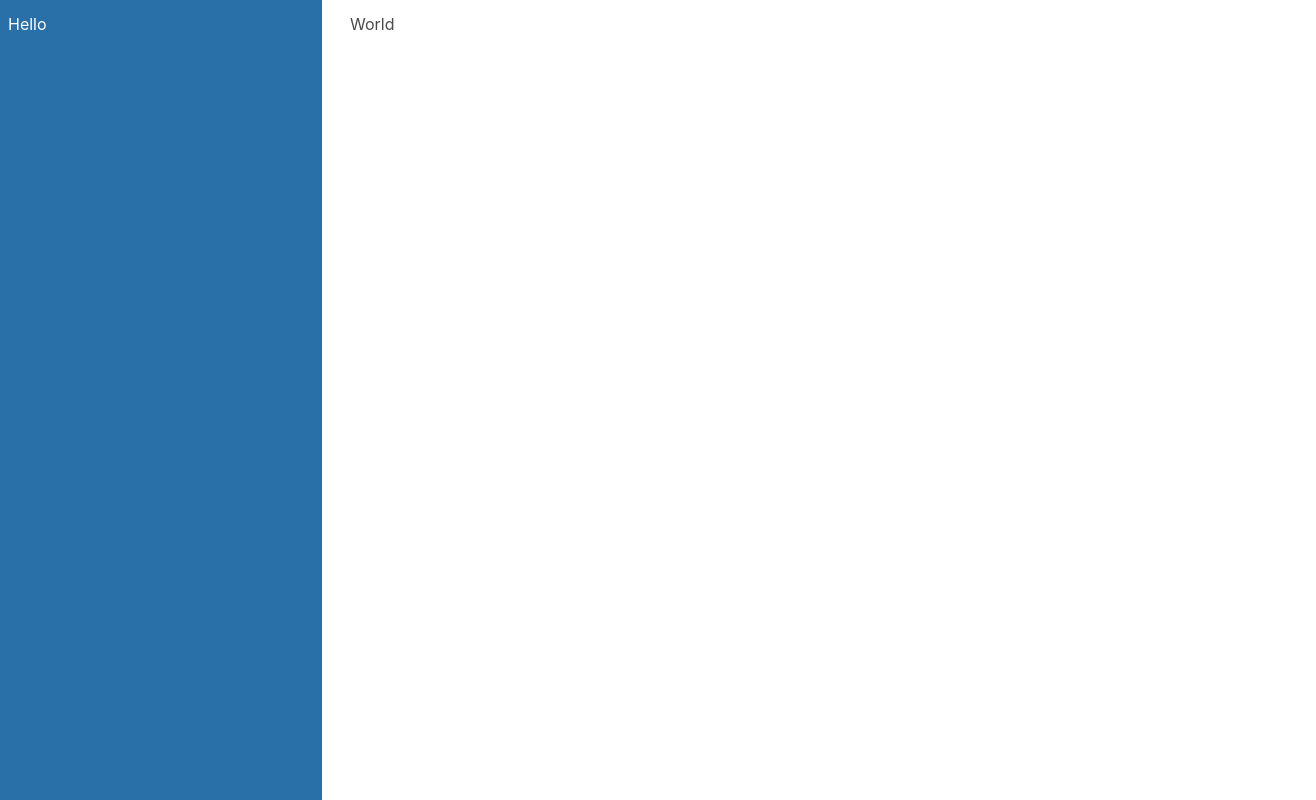
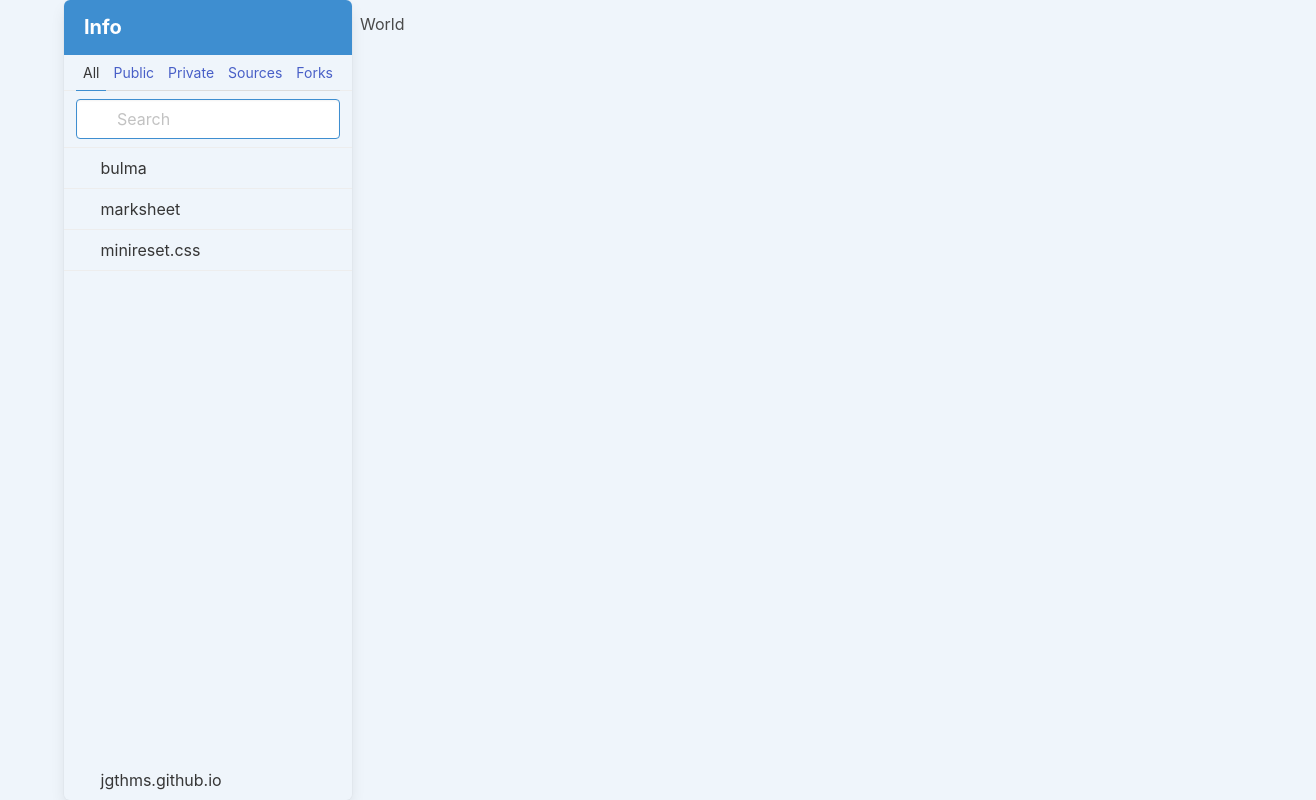
Before and after one commit to impeterk/tinyReddit, a React (Vite) app: page / in a window 1280 px wide. Shown: the whole page, 1316 px wide, since content can reach past the window. Built offline with nearby package versions, Linux system fonts and the light colour scheme.

Commit message:
added basic panel and navbar for desktop and mobile

```diff
--- a/index.html
+++ b/index.html
@@ -1,5 +1,5 @@
 <!DOCTYPE html>
-<html lang="en" class="m-0">
+<html lang="en" class="m-0 has-background-info-light">
   <head>
     <meta charset="UTF-8" />
     <link rel="icon" type="image/svg+xml" href="/r2r.svg" />
--- a/src/App.jsx
+++ b/src/App.jsx
@@ -1,12 +1,12 @@
+import Root from "./views/Root"
 import { Route, createRoutesFromElements, createBrowserRouter, RouterProvider } from "react-router-dom"
 
+const appRouter = createBrowserRouter(createRoutesFromElements(
+    <Route path="/" element={<Root />}></Route>
+))
 
 export default function App() {
     return (
-            <div className="contianer is-max-desktop my-0 columns">
-                <div id="only-desktop" className="column mx-2 hero is-fullheight is-info is-3 has-background-info-dark"><h1>Hello</h1></div>
-                <div id="only-mobile" className="column mx-2 hero is-info is-full is-3 has-background-info-dark"><h1>Hello</h1></div>
-                <div className="column is-9 mx-2 has-backgound-link-light"><h2>World</h2></div>
-            </div>
+        <RouterProvider router={appRouter} />
     )
 }
--- /dev/null
+++ b/src/components/layout/NavBar.jsx
@@ -0,0 +1,44 @@
+export default function NavBar() {
+    return (
+        <div className="container m-0">
+            <nav className="navbar is-info" role="navigation" aria-label="main navigation">
+                <div className="navbar-brand">
+                    <a className="navbar-item" href="https://bulma.io">
+                        <img src="https://bulma.io/images/bulma-logo.png" width="112" height="28" />
+                    </a>
+
+                    <a role="button" className="navbar-burger" aria-label="menu" aria-expanded="false" data-target="navbarBasicExample">
+                        <span aria-hidden="true"></span>
+                        <span aria-hidden="true"></span>
+                        <span aria-hidden="true"></span>
+                    </a>
+                </div>
+
+                <div id="navbarBasicExample" className="navbar-menu">
+                    <div className="navbar-start">
+                        <a className="navbar-item">
+                            Home
+                        </a>
+
+                        <a className="navbar-item">
+                            Documentation
+                        </a>
+                    </div>
+
+                    <div className="navbar-end">
+                        <div className="navbar-item">
+                            <div className="buttons">
+                                <a className="button is-primary">
+                                    <strong>Sign up</strong>
+                                </a>
+                                <a className="button is-light">
+                                    Log in
+                                </a>
+                            </div>
+                        </div>
+                    </div>
+                </div>
+            </nav>
+        </div>
+    )
+}
--- /dev/null
+++ b/src/components/layout/Panel.jsx
@@ -0,0 +1,50 @@
+export default function Panel() {
+  return (
+    <div className="container">
+     <article className="panel is-flex is-flex-direction-column min-h-full is-fullheight is-info">
+  <p className="panel-heading">
+    Info
+  </p>
+  <p className="panel-tabs">
+    <a className="is-active">All</a>
+    <a>Public</a>
+    <a>Private</a>
+    <a>Sources</a>
+    <a>Forks</a>
+  </p>
+  <div className="panel-block">
+    <p className="control has-icons-left">
+      <input className="input is-info" type="text" placeholder="Search" />
+      <span className="icon is-left">
+        <i className="fas fa-search" aria-hidden="true"></i>
+      </span>
+    </p>
+  </div>
+  <a className="panel-block is-active">
+    <span className="panel-icon">
+      <i className="fas fa-book" aria-hidden="true"></i>
+    </span>
+    bulma
+  </a>
+  <a className="panel-block">
+    <span className="panel-icon">
+      <i className="fas fa-book" aria-hidden="true"></i>
+    </span>
+    marksheet
+  </a>
+  <a className="panel-block">
+    <span className="panel-icon">
+      <i className="fas fa-book" aria-hidden="true"></i>
+    </span>
+    minireset.css
+  </a>
+  <a className="panel-block mt-auto">
+    <span className="panel-icon">
+      <i className="fas fa-book" aria-hidden="true"></i>
+    </span>
+    jgthms.github.io
+  </a>
+</article>
+    </div>
+  )
+}
--- /dev/null
+++ b/src/views/Root.jsx
@@ -0,0 +1,14 @@
+import Panel from "../components/layout/Panel";
+import NavBar from "../components/layout/NavBar";
+
+export default function Root() {
+    return (
+        <div className="container is-max-widescreen">
+            <div className="columns m-0 p-0">
+                <div id="only-desktop" className="column m-0 p-0"><Panel /></div>
+                <div id="only-mobile" className="column p-0"><NavBar /></div>
+                <div className="column is-9 px-2"><h2>World</h2></div>
+            </div>
+        </div>
+    )
+}
```
